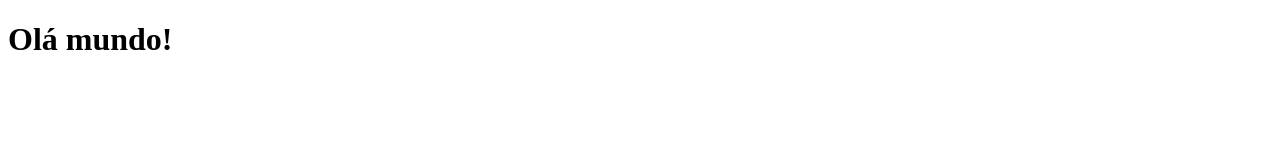
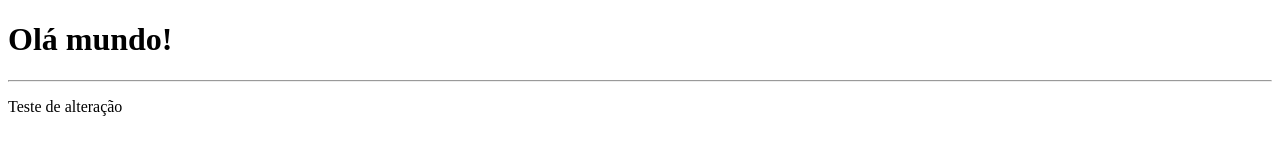
Before and after one commit to devGiovanni95/Aula-6, a plain HTML site: page index.html in a window 1280 px wide. Drawn offline with Linux system fonts and the light colour scheme.

Commit message:
Alteração do index.html

```diff
--- a/index.html
+++ b/index.html
@@ -8,5 +8,7 @@
 </head>
 <body>
     <h1>Olá mundo!</h1>
+    <hr>
+    <p>Teste de alteração</p>
 </body>
 </html>
```
